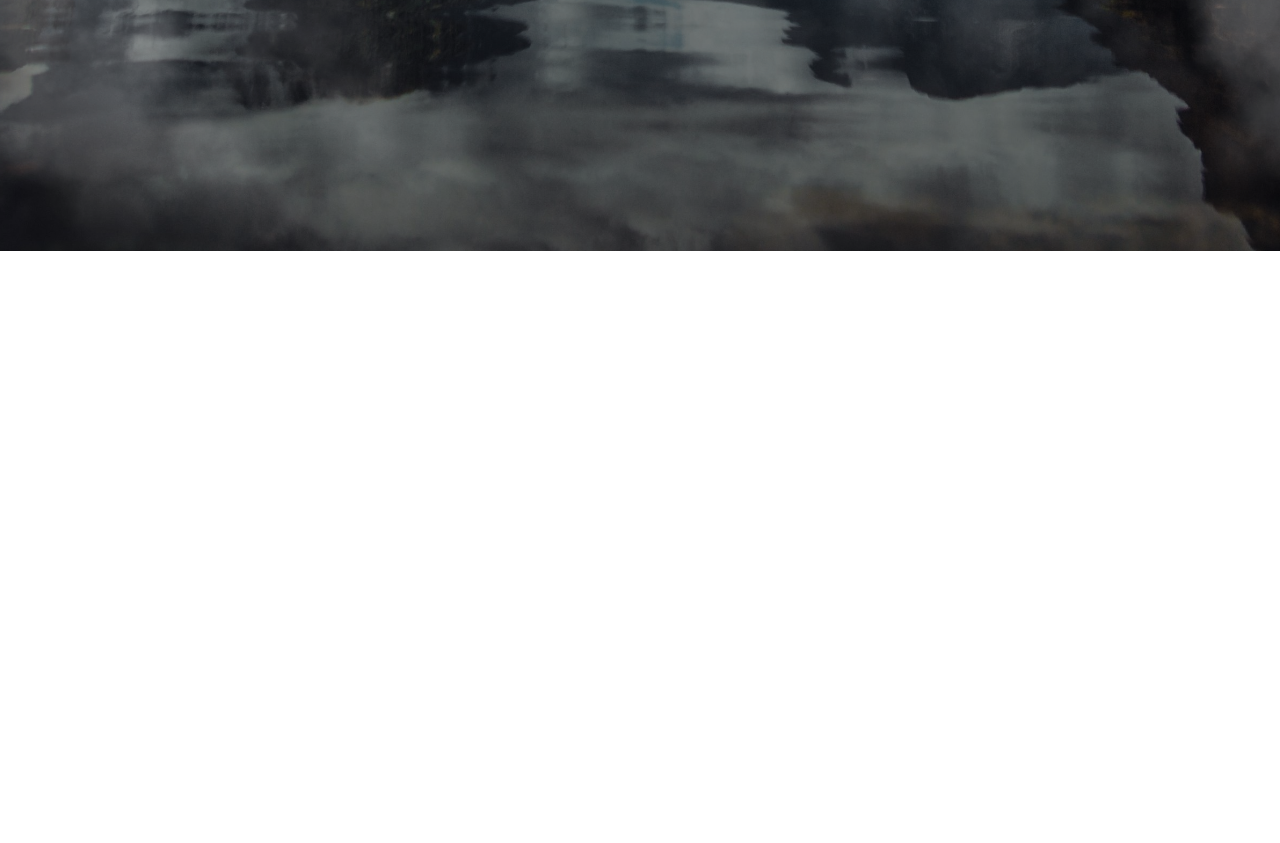
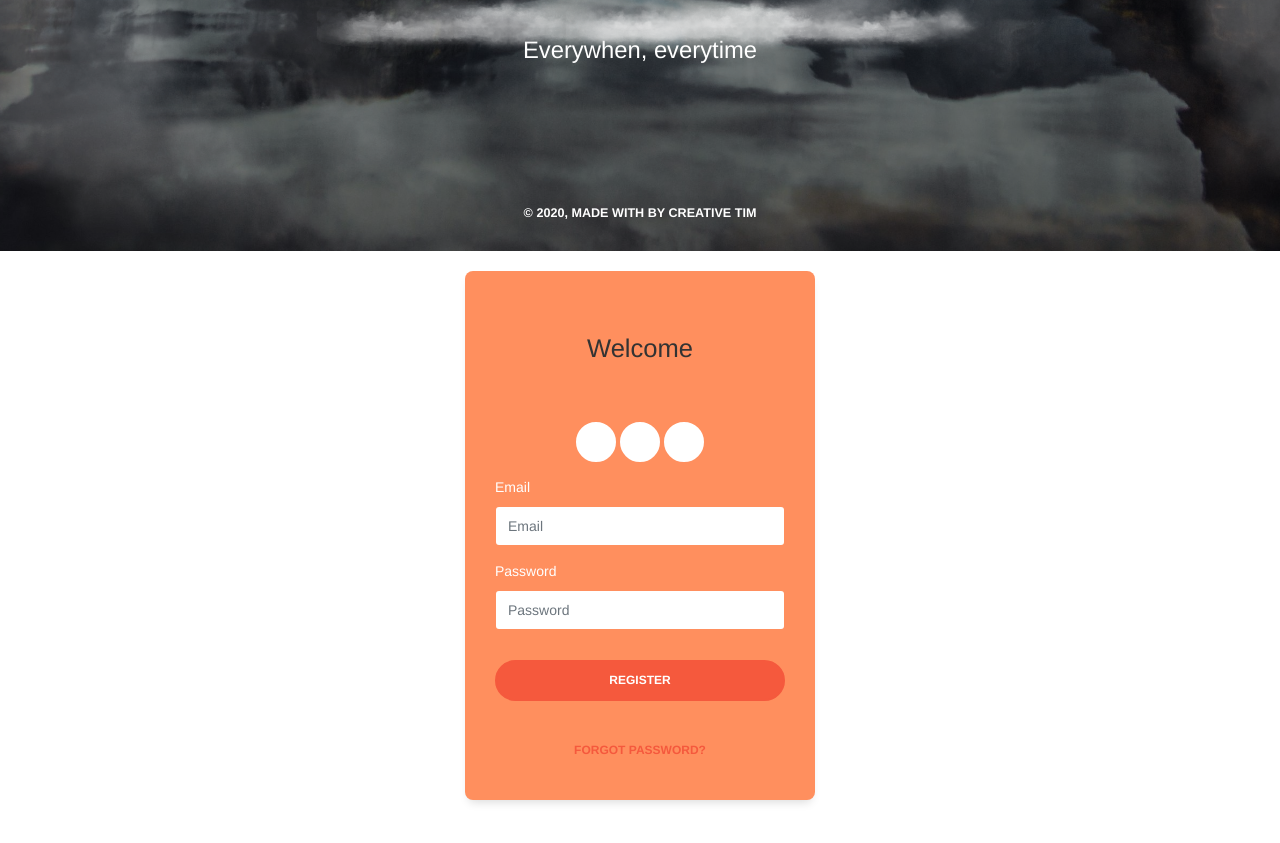
Before and after one commit to ASAI-DAM-Team-2/Frontend, a React (Create React App) app: page /register in a window 1280 px wide. Shown: the part 549-1392 px from the top of the page. Before the commit the page ends 800 px from the top, so only its background shows below. Built offline with nearby package versions, Linux system fonts and the light colour scheme.

Commit message:
feat : Basic of register page

```diff
--- a/src/App.js
+++ b/src/App.js
@@ -1,18 +1,19 @@
-import React, { useState } from 'react';
-import './App.css';
+import React, { useState } from "react";
+import "./App.css";
 
-import { Switch, Route } from 'react-router-dom';
+import { Switch, Route } from "react-router-dom";
 
-import HomePage from './pages/homepage/Homepage';
-import DishesPage from './pages/dishes/Dishes';
-import IndexHeader from './components/Headers/IndexHeader.js';
+import HomePage from "./pages/homepage/HomePage";
+import DishesPage from "./pages/dishes/Dishes";
+import IndexHeader from "./components/Headers/IndexHeader.js";
+import RegisterPage from "./pages/registerpage/RegisterPage";
 
-import IndexNavbar from './components/Navbars/IndexNavbar.js';
+import IndexNavbar from "./components/Navbars/IndexNavbar.js";
 // import IndexHeader from 'components/Headers/IndexHeader.js';
 // import IndexHeader from 'components/Headers/IndexHeader.js';
 // import DemoFooter from 'components/Footers/DemoFooter.js';
 
-import LoginModal from './components/modals/LoginModal';
+import LoginModal from "./components/modals/LoginModal";
 
 function App() {
   const [user, setUser] = useState(false);
@@ -23,28 +24,27 @@
 
   const [loginModalShow, setLoginModalShow] = React.useState(false);
   const handleLoginModalTogle = () => {
-      setLoginModalShow(!loginModalShow);
+    setLoginModalShow(!loginModalShow);
   };
 
   return (
     <div>
       <div>
         <IndexHeader />
-        <IndexNavbar onLoginModalToggle={handleLoginModalTogle}/>
+        <IndexNavbar onLoginModalToggle={handleLoginModalTogle} />
       </div>
       <div>
         <Switch>
-          <Switch>
-            <Route exact path='/' component={HomePage} />
-            <Route path='/dishes' component={DishesPage} />
-          </Switch>
+          <Route exact path="/" component={HomePage} />
+          <Route path="/dishes" component={DishesPage} />
+          <Route path="/register" component={RegisterPage} />
         </Switch>
       </div>
       <LoginModal
-          show={loginModalShow}
-          onLoginModalToggle={handleLoginModalTogle}
-          onLogin={login}
-          user={user}
+        show={loginModalShow}
+        onLoginModalToggle={handleLoginModalTogle}
+        onLogin={login}
+        user={user}
       />
     </div>
   );
--- a/src/components/Navbars/IndexNavbar.js
+++ b/src/components/Navbars/IndexNavbar.js
@@ -1,6 +1,6 @@
-import React from 'react';
+import React from "react";
 // nodejs library that concatenates strings
-import classnames from 'classnames';
+import classnames from "classnames";
 // reactstrap components
 import {
   Button,
@@ -11,15 +11,16 @@
   NavLink,
   Nav,
   Container,
-} from 'reactstrap';
+} from "reactstrap";
+import { Link } from "react-router-dom";
 
 function IndexNavbar(props) {
-  const [navbarColor, setNavbarColor] = React.useState('navbar-transparent');
+  const [navbarColor, setNavbarColor] = React.useState("navbar-transparent");
   const [navbarCollapse, setNavbarCollapse] = React.useState(false);
 
   const toggleNavbarCollapse = () => {
     setNavbarCollapse(!navbarCollapse);
-    document.documentElement.classList.toggle('nav-open');
+    document.documentElement.classList.toggle("nav-open");
   };
 
   React.useEffect(() => {
@@ -28,112 +29,104 @@
         document.documentElement.scrollTop > 299 ||
         document.body.scrollTop > 299
       ) {
-        setNavbarColor('');
+        setNavbarColor("");
       } else if (
         document.documentElement.scrollTop < 300 ||
         document.body.scrollTop < 300
       ) {
-        setNavbarColor('navbar-transparent');
+        setNavbarColor("navbar-transparent");
       }
     };
 
-    window.addEventListener('scroll', updateNavbarColor);
+    window.addEventListener("scroll", updateNavbarColor);
 
     return function cleanup() {
-      window.removeEventListener('scroll', updateNavbarColor);
+      window.removeEventListener("scroll", updateNavbarColor);
     };
   });
   return (
-    <Navbar className={classnames('fixed-top', navbarColor)} expand='lg'>
+    <Navbar className={classnames("fixed-top", navbarColor)} expand="lg">
       <Container>
-        <div className='navbar-translate'>
+        <div className="navbar-translate">
           <NavbarBrand
-            data-placement='bottom'
-            href='/index'
-            target='_blank'
-            title='Taste it, everywhere, everywhen.'
+            data-placement="bottom"
+            href="/index"
+            target="_blank"
+            title="Taste it, everywhere, everywhen."
           >
             Dish delivery
           </NavbarBrand>
           <button
             aria-expanded={navbarCollapse}
-            className={classnames('navbar-toggler navbar-toggler', {
+            className={classnames("navbar-toggler navbar-toggler", {
               toggled: navbarCollapse,
             })}
             onClick={toggleNavbarCollapse}
           >
-            <span className='navbar-toggler-bar bar1' />
-            <span className='navbar-toggler-bar bar2' />
-            <span className='navbar-toggler-bar bar3' />
+            <span className="navbar-toggler-bar bar1" />
+            <span className="navbar-toggler-bar bar2" />
+            <span className="navbar-toggler-bar bar3" />
           </button>
         </div>
         <Collapse
-          className='justify-content-end'
+          className="justify-content-end"
           navbar
           isOpen={navbarCollapse}
         >
           <Nav navbar>
             <NavItem>
               <NavLink
-                data-placement='bottom'
-                href='https://twitter.com/CreativeTim?ref=creativetim'
-                target='_blank'
-                title='Follow us on Twitter'
+                data-placement="bottom"
+                href="https://twitter.com/CreativeTim?ref=creativetim"
+                target="_blank"
+                title="Follow us on Twitter"
               >
-                <i className='fa fa-twitter' />
-                <p className='d-lg-none'>Twitter</p>
+                <i className="fa fa-twitter" />
+                <p className="d-lg-none">Twitter</p>
               </NavLink>
             </NavItem>
             <NavItem>
               <NavLink
-                data-placement='bottom'
-                href='https://www.facebook.com/CreativeTim?ref=creativetim'
-                target='_blank'
-                title='Like us on Facebook'
+                data-placement="bottom"
+                href="https://www.facebook.com/CreativeTim?ref=creativetim"
+                target="_blank"
+                title="Like us on Facebook"
               >
-                <i className='fa fa-facebook-square' />
-                <p className='d-lg-none'>Facebook</p>
+                <i className="fa fa-facebook-square" />
+                <p className="d-lg-none">Facebook</p>
               </NavLink>
             </NavItem>
             <NavItem>
               <NavLink
-                data-placement='bottom'
-                href='https://www.instagram.com/CreativeTimOfficial?ref=creativetim'
-                target='_blank'
-                title='Follow us on Instagram'
+                data-placement="bottom"
+                href="https://www.instagram.com/CreativeTimOfficial?ref=creativetim"
+                target="_blank"
+                title="Follow us on Instagram"
               >
-                <i className='fa fa-instagram' />
-                <p className='d-lg-none'>Instagram</p>
+                <i className="fa fa-instagram" />
+                <p className="d-lg-none">Instagram</p>
               </NavLink>
             </NavItem>
             <NavItem>
               <NavLink
-                data-placement='bottom'
-                href='https://www.github.com/CreativeTimOfficial/paper-kit-react?ref=creativetim'
-                target='_blank'
-                title='Star on GitHub'
+                data-placement="bottom"
+                href="https://www.github.com/CreativeTimOfficial/paper-kit-react?ref=creativetim"
+                target="_blank"
+                title="Star on GitHub"
               >
-                <i className='fa fa-github' />
-                <p className='d-lg-none'>GitHub</p>
+                <i className="fa fa-github" />
+                <p className="d-lg-none">GitHub</p>
               </NavLink>
             </NavItem>
             <NavItem>
-              <NavLink
-                href='#'
-                onClick={props.onLoginModalToggle}
-              >
-                <i className='nc-icon nc-book-bookmark' /> Login
+              <NavLink href="#" onClick={props.onLoginModalToggle}>
+                <i className="nc-icon nc-book-bookmark" /> Login
               </NavLink>
             </NavItem>
             <NavItem>
-              <Button
-                className='btn-round'
-                color='danger'
-                href='#pablo'
-                target='_blank'
-              >
+              <NavLink className="btn-round" color="danger" to="/register">
                 Sign up
-              </Button>
+              </NavLink>
             </NavItem>
           </Nav>
         </Collapse>
--- /dev/null
+++ b/src/pages/registerpage/RegisterPage.js
@@ -0,0 +1,81 @@
+import React from "react";
+
+// reactstrap components
+import { Button, Card, Form, Input, Container, Row, Col } from "reactstrap";
+
+function RegisterPage() {
+  document.documentElement.classList.remove("nav-open");
+  React.useEffect(() => {
+    document.body.classList.add("register-page");
+    return function cleanup() {
+      document.body.classList.remove("register-page");
+    };
+  });
+  return (
+    <React.Fragment>
+      <div className="filter" />
+      <Container>
+        <Row>
+          <Col className="ml-auto mr-auto" lg="4">
+            <Card className="card-register ml-auto mr-auto">
+              <h3 className="title mx-auto">Welcome</h3>
+              <div className="social-line text-center">
+                <Button
+                  className="btn-neutral btn-just-icon mr-1"
+                  color="facebook"
+                  href="#pablo"
+                  onClick={(e) => e.preventDefault()}
+                >
+                  <i className="fa fa-facebook-square" />
+                </Button>
+                <Button
+                  className="btn-neutral btn-just-icon mr-1"
+                  color="google"
+                  href="#pablo"
+                  onClick={(e) => e.preventDefault()}
+                >
+                  <i className="fa fa-google-plus" />
+                </Button>
+                <Button
+                  className="btn-neutral btn-just-icon"
+                  color="twitter"
+                  href="#pablo"
+                  onClick={(e) => e.preventDefault()}
+                >
+                  <i className="fa fa-twitter" />
+                </Button>
+              </div>
+              <Form className="register-form">
+                <label>Email</label>
+                <Input placeholder="Email" type="text" />
+                <label>Password</label>
+                <Input placeholder="Password" type="password" />
+                <Button block className="btn-round" color="danger">
+                  Register
+                </Button>
+              </Form>
+              <div className="forgot">
+                <Button
+                  className="btn-link"
+                  color="danger"
+                  href="#pablo"
+                  onClick={(e) => e.preventDefault()}
+                >
+                  Forgot password?
+                </Button>
+              </div>
+            </Card>
+          </Col>
+        </Row>
+      </Container>
+      <div className="footer register-footer text-center">
+        <h6>
+          © {new Date().getFullYear()}, made with{" "}
+          <i className="fa fa-heart heart" /> by Creative Tim
+        </h6>
+      </div>
+    </React.Fragment>
+  );
+}
+
+export default RegisterPage;
```
Also changed, not shown: src/components/modals/LoginModal.js (+23 -23 lines), 1 other file (tests, documents, lock files or other folders).
